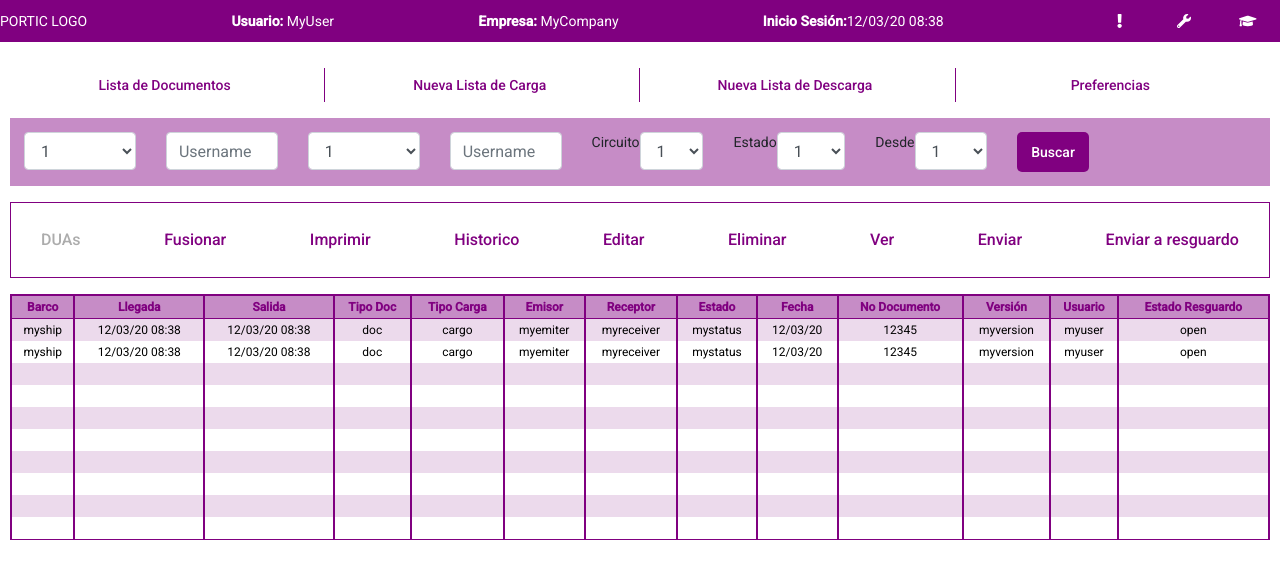
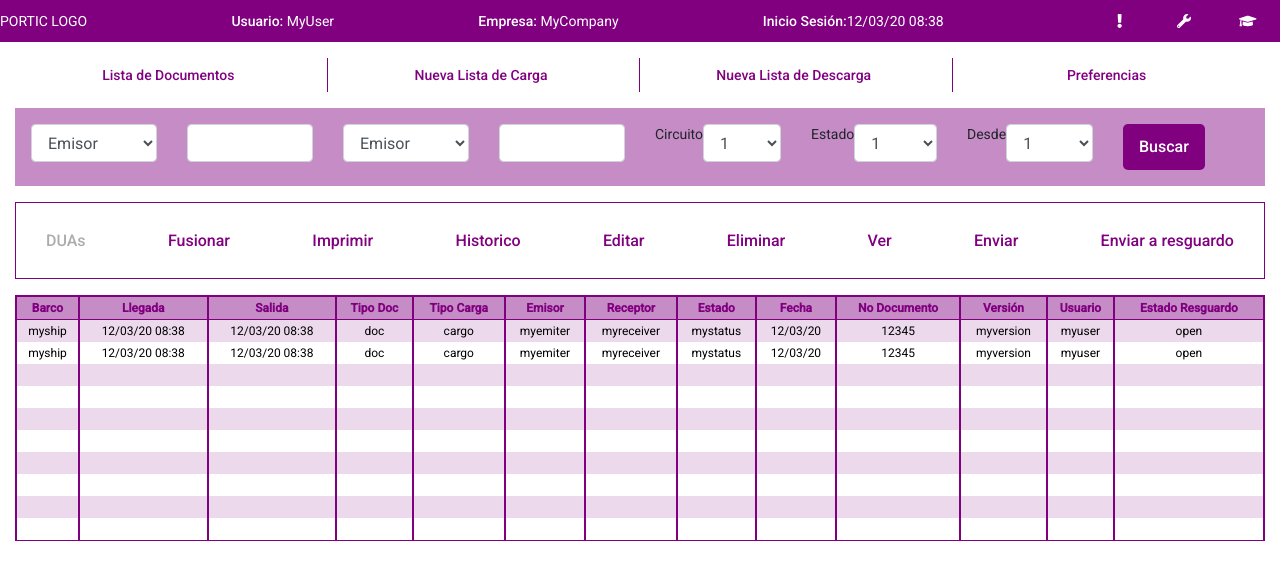
Before and after one commit to storrellas/logistics, an Angular app: page /dashboard in a window 1280 px wide. Shown: the top 580 px of the page. Built offline with nearby package versions, Linux system fonts and the light colour scheme.

Commit message:
ENH: Adding build

```diff
--- a/angular.json
+++ b/angular.json
@@ -58,7 +58,7 @@
                 {
                   "type": "anyComponentStyle",
                   "maximumWarning": "6kb",
-                  "maximumError": "10kb"
+                  "maximumError": "200kb"
                 }
               ]
             }
--- a/src/app/dashboard/base/base.component.html
+++ b/src/app/dashboard/base/base.component.html
@@ -1,11 +1,9 @@
-
-
 <div class="w-100 toolbar">
 
   <div> PORTIC LOGO </div>
-  <div> <b>Usuario:</b> {{user}}</div>
-  <div> <b>Empresa:</b> {{company}}</div>
-  <div> <b>Inicio Sesión:</b>{{session_init}}</div>
+  <div> <span class="portic-bold">Usuario:</span> {{user}}</div>
+  <div> <span class="portic-bold">Empresa:</span> {{company}}</div>
+  <div> <span class="portic-bold">Inicio Sesión:</span>{{session_init}}</div>
 
   <div style="display: flex; justify-content: space-between">
 
@@ -22,9 +20,9 @@
   </div>
 </div>
 
-<div style="padding: 10px" class="main-menu">
+<div class="container-fluid main-menu">
 
-  <div class="w-100 mt-3" style="display: flex">
+  <div class="w-100 mt-3 tool-set">
     <div class="container">
       <a mat-stroked-button routerLink="." class="button">Lista de Documentos</a>
     </div>
@@ -36,7 +34,7 @@
       <a mat-stroked-button routerLink="." class="button">Nueva Lista de Descarga</a>
     </div>
 
-    <div class="container" style="border: 0px">
+    <div class="container no-border">
       <a mat-stroked-button routerLink="." class="button">Preferencias</a>
     </div>
   </div>
--- a/src/app/dashboard/base/base.component.scss
+++ b/src/app/dashboard/base/base.component.scss
@@ -13,6 +13,8 @@
 
 /* Main Menu */
 .main-menu{
+  .tool-set{
+    display: flex;
     .button {
       margin-right: 5px;
       border: 0px;
@@ -27,4 +29,8 @@
       border-right: 1px solid purple;
       text-align: center;
     }
+    .no-border{
+      border: 0px;
     }
+  }
+}
--- a/src/app/dashboard/dashboard.component.html
+++ b/src/app/dashboard/dashboard.component.html
@@ -1,37 +1,27 @@
 <app-base>
 
-  <div class="w-100 mt-3" style="padding: 1em; background: #c68cc6; display: flex; align-items: center">
+  <div class="w-100 mt-3 p-3 filtering">
       <div class="row">
           <div class="col">
-            <select class="form-control" id="exampleFormControlSelect1">
-                <option>1</option>
-                <option>2</option>
-                <option>3</option>
-                <option>4</option>
-                <option>5</option>
+            <select class="form-control">
+                <option *ngFor="let filter_type of filter_type_list">{{filter_type}}</option>
             </select>
           </div>
           <div class="col">
-            <input type="text" class="form-control" placeholder="Username" aria-label="Username" aria-describedby="basic-addon1">
+            <input type="text" class="form-control" placeholder="">
           </div>
-
-
           <div class="col">
-              <select class="form-control" id="exampleFormControlSelect1">
-                  <option>1</option>
-                  <option>2</option>
-                  <option>3</option>
-                  <option>4</option>
-                  <option>5</option>
+              <select class="form-control">
+                <option *ngFor="let filter_type of filter_type_list">{{filter_type}}</option>
               </select>
           </div>
           <div class="col">
-              <input type="text" class="form-control" placeholder="Username" aria-label="Username" aria-describedby="basic-addon1">
+            <input type="text" class="form-control" placeholder="">
           </div>
 
-          <div class="col" style="display: flex; align-content: center">
+          <div class="col container">
             <label for="exampleFormControlSelect1">Circuito</label>
-            <select class="form-control" id="exampleFormControlSelect1">
+            <select class="form-control">
               <option>1</option>
               <option>2</option>
               <option>3</option>
@@ -40,9 +30,9 @@
             </select>
           </div>
 
-          <div class="col" style="display: flex; align-content: center">
+          <div class="col container">
               <label for="exampleFormControlSelect1">Estado</label>
-              <select class="form-control" id="exampleFormControlSelect1">
+              <select class="form-control">
                 <option>1</option>
                 <option>2</option>
                 <option>3</option>
@@ -50,9 +40,9 @@
                 <option>5</option>
               </select>
             </div>
-            <div class="col" style="display: flex; align-content: center">
+            <div class="col container">
                 <label for="exampleFormControlSelect1">Desde</label>
-                <select class="form-control" id="exampleFormControlSelect1">
+                <select class="form-control">
                   <option>1</option>
                   <option>2</option>
                   <option>3</option>
@@ -60,8 +50,8 @@
                   <option>5</option>
                 </select>
               </div>
-            <div class="col" style="display: flex; align-content: center">
-              <button type="button" class="filtering-btn">Buscar</button>
+            <div class="col container">
+              <button type="button" class="btn">Buscar</button>
             </div>
       </div>
 
@@ -105,154 +95,3 @@
   </div>
 
 </app-base>
-<!--
-
-<div class="w-100 toolbar">
-
-  <div> PORTIC LOGO </div>
-  <div> <b>Usuario:</b> {{user}}</div>
-  <div> <b>Empresa:</b> {{company}}</div>
-  <div> <b>Inicio Sesión:</b>{{session_init}}</div>
-
-  <div style="display: flex; justify-content: space-between">
-
-    <button mat-button (click)="onClickMe()" class="toolbar-button">
-      <fa-icon [icon]="faExclamation" (click)="onClickMe()"></fa-icon>
-    </button>
-    <button mat-button (click)="onClickMe()" class="toolbar-button">
-      <fa-icon [icon]="faWrench" (click)="onClickMe()"></fa-icon>
-    </button>
-    <button mat-button (click)="openDialog()" class="toolbar-button">
-      <fa-icon [icon]="faGraduationCap" (click)="onClickMe()"></fa-icon>
-    </button>
-
-  </div>
-</div>
-
-<div style="padding: 10px" class="main-menu">
-
-  <div class="w-100 mt-3" style="display: flex">
-    <div class="container">
-      <a mat-stroked-button routerLink="." class="button">Lista de Documentos</a>
-    </div>
-    <div class="container">
-      <a mat-stroked-button routerLink="." class="button">Nueva Lista de Carga</a>
-    </div>
-
-    <div class="container">
-      <a mat-stroked-button routerLink="." class="button">Nueva Lista de Descarga</a>
-    </div>
-
-    <div class="container" style="border: 0px">
-      <a mat-stroked-button routerLink="." class="button">Preferencias</a>
-    </div>
-  </div>
-
-
-  <div class="w-100 mt-3" style="padding: 1em; background: #c68cc6; display: flex; align-items: center">
-    <div class="row">
-        <div class="col">
-          <select class="form-control" id="exampleFormControlSelect1">
-              <option>1</option>
-              <option>2</option>
-              <option>3</option>
-              <option>4</option>
-              <option>5</option>
-          </select>
-        </div>
-        <div class="col">
-          <input type="text" class="form-control" placeholder="Username" aria-label="Username" aria-describedby="basic-addon1">
-        </div>
-
-
-        <div class="col">
-            <select class="form-control" id="exampleFormControlSelect1">
-                <option>1</option>
-                <option>2</option>
-                <option>3</option>
-                <option>4</option>
-                <option>5</option>
-              </select>
-        </div>
-        <div class="col">
-            <input type="text" class="form-control" placeholder="Username" aria-label="Username" aria-describedby="basic-addon1">
-        </div>
-
-        <div class="col" style="display: flex; align-content: center">
-          <label for="exampleFormControlSelect1">Circuito</label>
-          <select class="form-control" id="exampleFormControlSelect1">
-            <option>1</option>
-            <option>2</option>
-            <option>3</option>
-            <option>4</option>
-            <option>5</option>
-          </select>
-        </div>
-
-        <div class="col" style="display: flex; align-content: center">
-            <label for="exampleFormControlSelect1">Estado</label>
-            <select class="form-control" id="exampleFormControlSelect1">
-              <option>1</option>
-              <option>2</option>
-              <option>3</option>
-              <option>4</option>
-              <option>5</option>
-            </select>
-          </div>
-          <div class="col" style="display: flex; align-content: center">
-              <label for="exampleFormControlSelect1">Desde</label>
-              <select class="form-control" id="exampleFormControlSelect1">
-                <option>1</option>
-                <option>2</option>
-                <option>3</option>
-                <option>4</option>
-                <option>5</option>
-              </select>
-            </div>
-          <div class="col" style="display: flex; align-content: center">
-            <button type="button" class="filtering-btn">Buscar</button>
-          </div>
-    </div>
-
-
-  </div>
-
-  <div class="doc-tool w-100 mt-3">
-      <button type="button" class="btn disabled">DUAs</button>
-      <button type="button" class="btn">Fusionar</button>
-      <button type="button" class="btn">Imprimir</button>
-      <button type="button" class="btn">Historico</button>
-      <button type="button" class="btn">Editar</button>
-      <button type="button" class="btn">Eliminar</button>
-      <button type="button" class="btn">Ver</button>
-      <button type="button" class="btn">Enviar</button>
-      <button type="button" class="btn">Enviar a resguardo</button>
-  </div>
-
-
-  <div class="w-100 mt-3 doc-list">
-      <table class="w-100 doc-table">
-        <tr class="title">
-          <th *ngFor="let header of table_header">{{header}}</th>
-        </tr>
-        <tr *ngFor="let data of table_data" class="body">
-            <td>{{data.ship}}</td>
-            <td>{{data.arrival}}</td>
-            <td>{{data.departure}}</td>
-            <td>{{data.doc_type}}</td>
-            <td>{{data.cargo_type}}</td>
-            <td>{{data.emiter}}</td>
-            <td>{{data.receiver}}</td>
-            <td>{{data.status}}</td>
-            <td>{{data.date}}</td>
-            <td>{{data.id}}</td>
-            <td>{{data.version}}</td>
-            <td>{{data.user}}</td>
-            <td>{{data.receipt_status}}</td>
-        </tr>
-      </table>
-  </div>
-
-</div>
-
- -->
--- a/src/app/dashboard/dashboard.component.scss
+++ b/src/app/dashboard/dashboard.component.scss
@@ -1,12 +1,23 @@
+@import "../../styles";
+
 
 /* Filtering */
-.filtering-btn{
+.filtering{
+  background: #c68cc6;
+  display: flex;
+  align-items: center;
+
+  .container {
+    display: flex;
+    align-content: center;
+  }
+  .btn{
     border: 0px;
     border-radius: 5px;
     color: white;
     padding: 0.7em 1em 0.7em 1em;
     background: purple;
-  font-weight: 500;
+    @include portic-bold-mixin;
     outline: none;
     box-shadow: none;
     &:hover{
@@ -16,6 +27,8 @@
       background: #6D006D;
     }
   }
+}
+
 
 
 /* Tool */
@@ -32,7 +45,7 @@
     padding: 0.7em 1em 0.7em 1em;
     outline: none;
     box-shadow: none;
-    font-weight: 500;
+    @include portic-bold-mixin;
     &:hover{
       background: #ECDAEC;
     }
--- a/src/app/dashboard/dashboard.component.ts
+++ b/src/app/dashboard/dashboard.component.ts
@@ -18,6 +18,11 @@ export class DashboardComponent implements OnInit {
   table_header: string[];
   table_data: object[];
   table_rows: number[];
+
+  filter_type_list: string[] = ["Emisor", "Receptor", "No Lista/Doc", "Desde", "Buque", "No Viaje",
+                              "Escala", "Tipo Documento", "Tipo Carga", "Contendor Matrícula",
+                              "Rodado Bastidor", "Rodado Matrícula", "Rodado Usados",
+                              "Rodado Marca", "Rodado Clase", "Rodado Tipo"];
 
   constructor() {
     this.table_header = ["Barco", "Llegada", "Salida", "Tipo Doc", "Tipo Carga", "Emisor",
--- a/src/styles.scss
+++ b/src/styles.scss
@@ -6,3 +6,10 @@ body {
 }
 html, body { height: 100%; }
 body { margin: 0; font-family: Roboto, "Helvetica Neue", sans-serif; }
+
+.portic-bold{
+  font-weight: 500;
+}
+@mixin portic-bold-mixin {
+  font-weight: 500;
+}
```
Also changed, not shown: 7 other files (tests, documents, lock files or other folders). Lines whose indentation alone changed are shown as unchanged.
